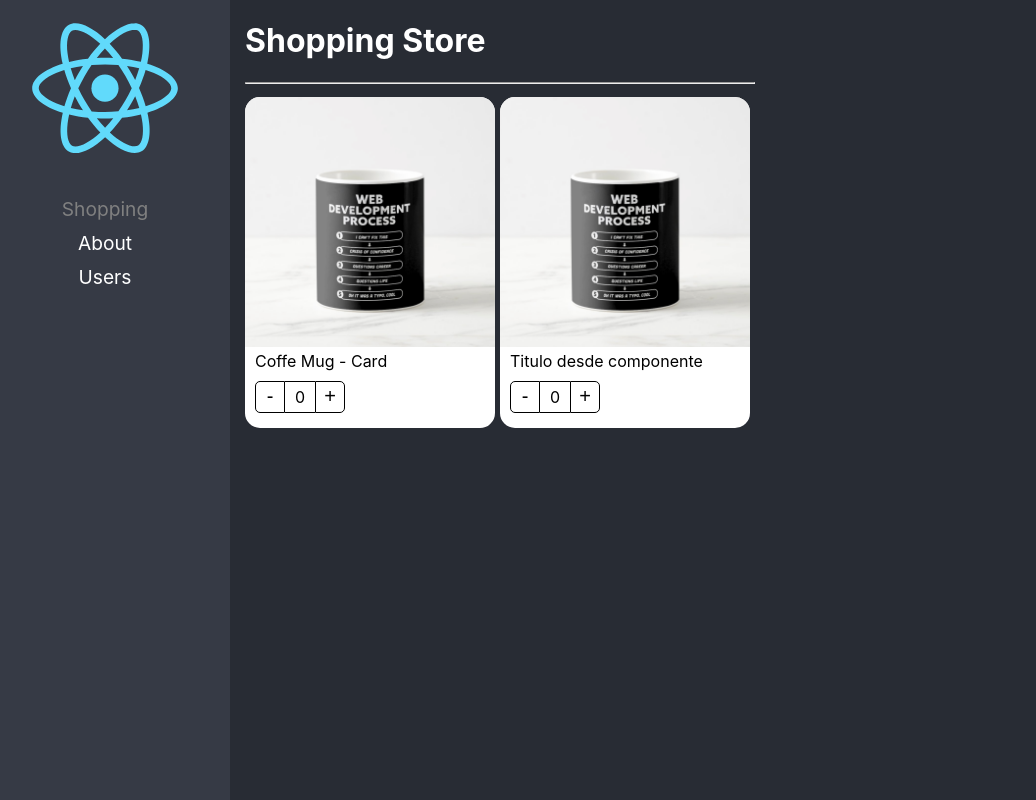
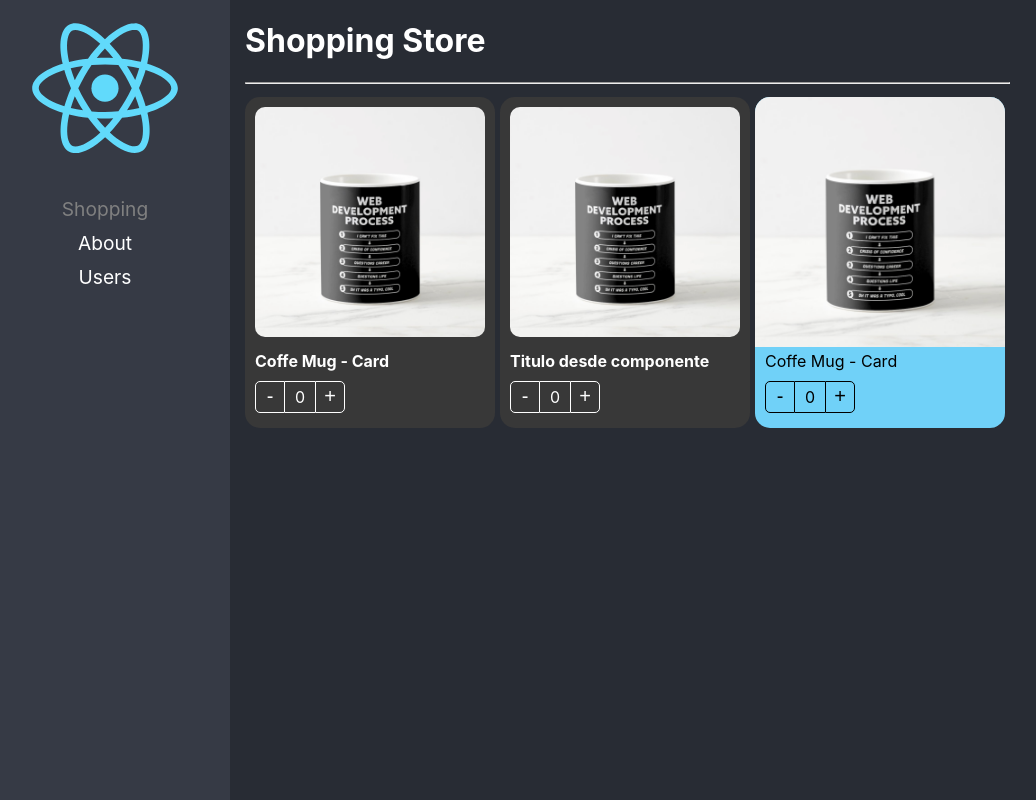
Before and after one commit to MyLocalOrganization/ReactTsBaseReactRouterV6, a React (Create React App) app: page /shopping in a window 1280 px wide. Shown: the whole page, without its empty margins (20-1056 px from the left). Built offline with nearby package versions, Linux system fonts and the light colour scheme.

Commit message:
Styles custom

```diff
--- a/src/02-components-patterns/components/ProductButton.tsx
+++ b/src/02-components-patterns/components/ProductButton.tsx
@@ -2,12 +2,16 @@ import { useContext } from "react";
 import { ProductContext } from "./ProductCard";
 import styles from '../styles/styles.module.css';
 
-export const ProductButton = () => {
+export interface IProps {
+    className?: string
+}
+
+export const ProductButton = ({ className }: IProps) => {
     //acceso al contexto del padre ProductContext
     const { onDecrement, counter } = useContext(ProductContext);
 
     return (
-        <div className={styles.buttonsContainer}>
+        <div className={`${styles.buttonsContainer} ${className}`}>
             <button
                 className={styles.buttonMinus}
                 onClick={() => onDecrement(-1)}
--- a/src/02-components-patterns/components/ProductCard.tsx
+++ b/src/02-components-patterns/components/ProductCard.tsx
@@ -1,7 +1,7 @@
-import { createContext } from 'react';
+import { createContext, CSSProperties, ReactElement } from 'react';
 import styles from '../styles/styles.module.css';
 import { UseProduct } from '../hooks/usePeoduct';
-import { ProductContextProps, ProductCarsProps } from '../interfaces/interfaces';
+import { ProductContextProps, Product } from '../interfaces/interfaces';
 
 
 
@@ -11,7 +11,14 @@ export const ProductContext = createContext({} as ProductContextProps);
 //podria desestructurar el providers
 //const { Provider } = ProductContext;
 
-export const ProductCard = ({ children, product }: ProductCarsProps) => {
+export interface IProps {
+    product: Product;
+    children?: ReactElement | ReactElement[];
+    className?: string;
+    style?: CSSProperties
+}
+
+export const ProductCard = ({ children, product, className, style }: IProps) => {
     //custom hook de funciones
     const { onDecrement, counter } = UseProduct();
 
@@ -21,10 +28,11 @@ export const ProductCard = ({ children, product }: ProductCarsProps) => {
             counter,
             product
         }}>
-            <div className={styles.productCard}>
+            <div
+                style={style}
+                className={`${styles.productCard} ${className}`}>
                 {children}
             </div>
         </ProductContext.Provider>
-
     )
 }
--- a/src/02-components-patterns/components/ProductImage.tsx
+++ b/src/02-components-patterns/components/ProductImage.tsx
@@ -3,7 +3,12 @@ import { ProductContext } from "./ProductCard";
 import styles from '../styles/styles.module.css';
 import noImage from '../assets/no-image.jpg';
 
-export const ProductImage = ({ img = '' }) => {
+export interface IProps {
+    img?: string;
+    className?: string;
+}
+
+export const ProductImage = ({ img = '', className }: IProps) => {
     //acceso al contexto del padre ProductContext
     const { product } = useContext(ProductContext);
     let imgToShow: string;
@@ -17,6 +22,10 @@ export const ProductImage = ({ img = '' }) => {
     }
 
     return (
-        <img className={styles.productImg} src={imgToShow} alt="Product Image" />
+        <img
+            className={`${styles.productImg} ${className}`}
+            src={imgToShow}
+            alt="Product Image"
+        />
     )
 }
--- a/src/02-components-patterns/components/ProductTitle.tsx
+++ b/src/02-components-patterns/components/ProductTitle.tsx
@@ -2,7 +2,12 @@ import { useContext } from "react";
 import { ProductContext } from "./ProductCard";
 import styles from '../styles/styles.module.css';
 
-export const ProductTitle = ({ title }: { title?: string }) => {
+export interface IProps {
+    title?: string;
+    className?: string;
+}
+
+export const ProductTitle = ({ title, className }: IProps) => {
     //acceso al contexto del padre ProductContext
     const { product } = useContext(ProductContext);
     if (!title) {
@@ -10,6 +15,6 @@ export const ProductTitle = ({ title }: { title?: string }) => {
     }
 
     return (
-        <span className={styles.productDescription}>{title}</span>
+        <span className={`${styles.productDescription} ${className}`}>{title}</span>
     )
 }
--- a/src/02-components-patterns/pages/ShoppingPage.tsx
+++ b/src/02-components-patterns/pages/ShoppingPage.tsx
@@ -1,4 +1,5 @@
 import { ProductButton, ProductCard, ProductImage, ProductTitle } from "../components"
+import '../styles/custom-style.css'
 
 export const ShoppingPage = () => {
 
@@ -9,7 +10,7 @@ export const ShoppingPage = () => {
     }
 
     return (
-        <div>
+        <div >
             <h1>Shopping Store</h1>
             <hr />
             <div
@@ -19,15 +20,37 @@ export const ShoppingPage = () => {
                     flexWrap: 'wrap'
                 }}
             >
-                <ProductCard product={products} >
-                    <ProductCard.Image />
-                    <ProductCard.Title />
-                    <ProductButton />
+                <ProductCard
+                    product={products}
+                    className="bg-dark text-white"
+                >
+                    <ProductCard.Image className="custom-image" />
+                    <ProductCard.Title className="text-bold" />
+                    <ProductButton className="custom-button" />
                 </ProductCard>
 
-                <ProductCard product={products} >
+                <ProductCard
+                    product={products}
+                    className="bg-dark text-white"
+                >
+                    <ProductImage
+                        className="custom-image"
+                    />
+                    <ProductTitle
+                        title="Titulo desde componente"
+                        className="text-bold"
+                    />
+                    <ProductButton className="custom-button" />
+                </ProductCard>
+
+                <ProductCard
+                    product={products}
+                    style={{
+                        backgroundColor:'#70D1F8'
+                    }}
+                >
                     <ProductImage />
-                    <ProductTitle title="Titulo desde componente" />
+                    <ProductTitle />
                     <ProductButton />
                 </ProductCard>
             </div>
--- /dev/null
+++ b/src/02-components-patterns/styles/custom-style.css
@@ -0,0 +1,22 @@
+.bg-dark {
+  background-color: rgb(56, 56, 56);
+}
+
+.text-white {
+  color: white;
+}
+
+.text-bold {
+  font-weight: bold;
+}
+
+.custom-image {
+  border-radius: 20px;
+  padding: 10px;
+  width: calc(100% - 20px);
+}
+
+.custom-button button,.custom-button div {
+  color: white;
+  border-color: white;
+}
```
Also changed, not shown: src/02-components-patterns/interfaces/interfaces.ts (+7 -10 lines).
